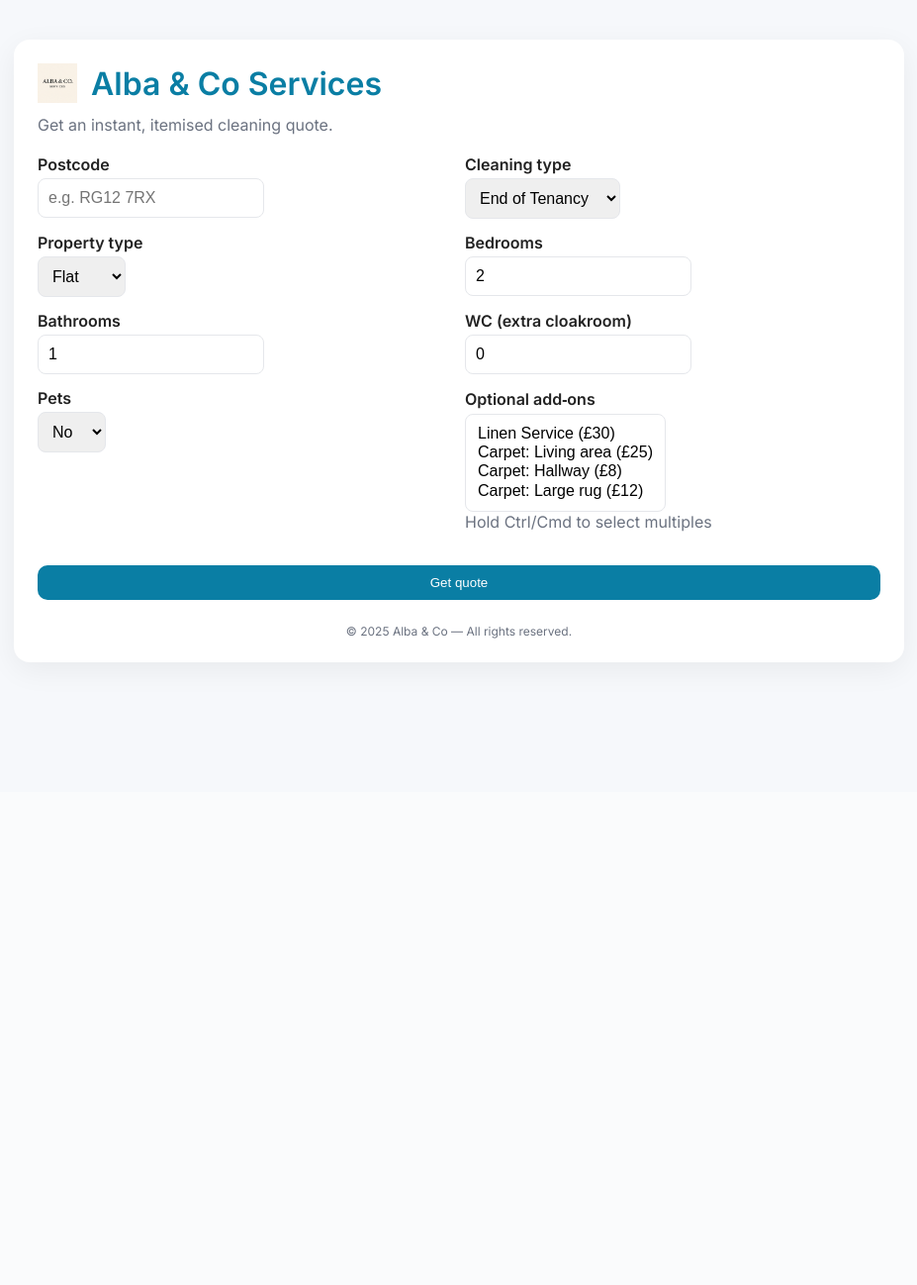
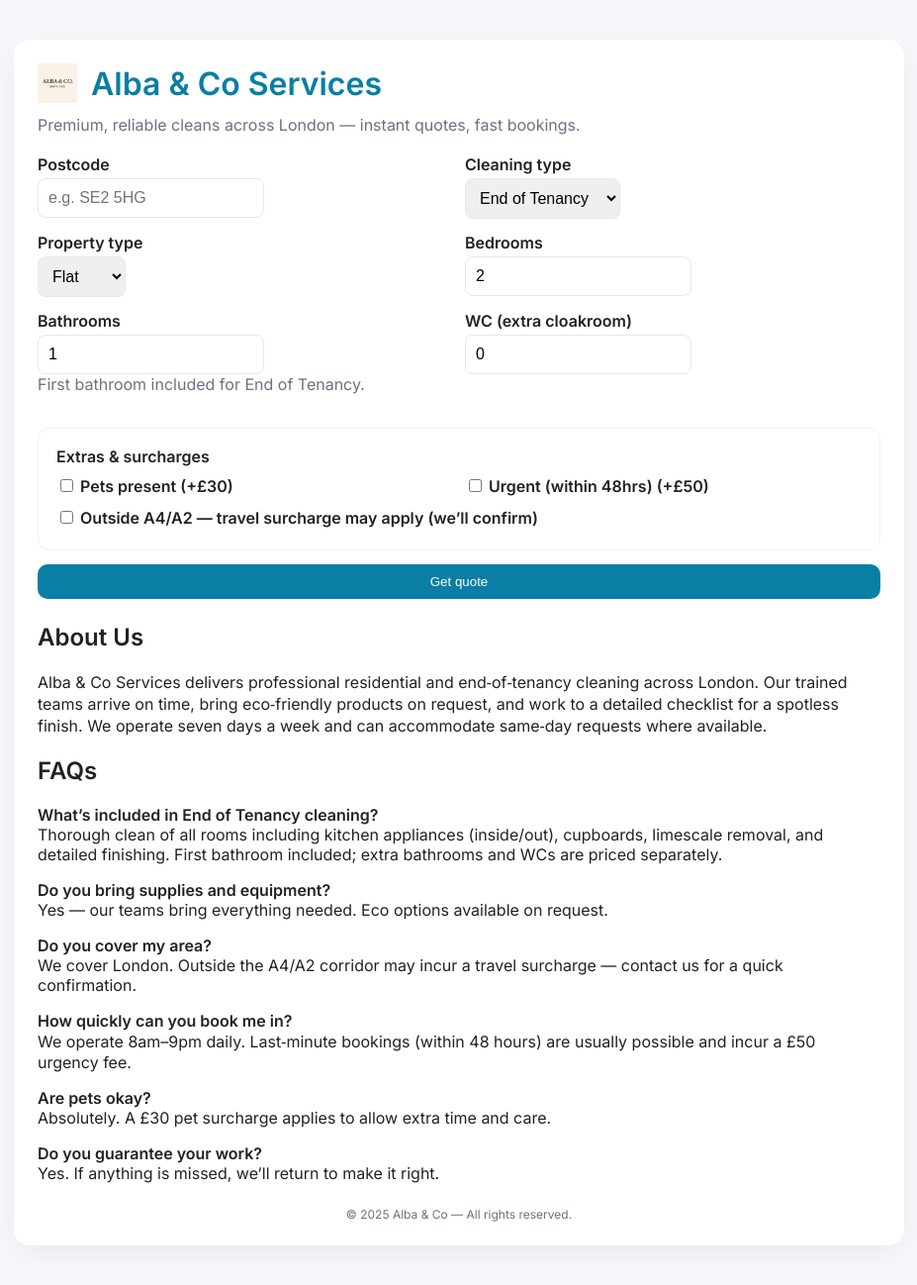
Before and after one commit to sebbarrientos/CleanQuote, a Flask app: page / in a window 1280 px wide. Shown: the whole page at 99% size, without its empty margins (176-1103 px from the left). Before the commit the page ends 673 px from the top, so only its background shows below. Run offline with Flask 3, Linux system fonts and the light colour scheme.

Commit message:
Update index.html

```diff
--- a/templates/index.html
+++ b/templates/index.html
@@ -1,13 +1,13 @@
 {% extends "base.html" %}
-{% block title %}Get a Quote - CleanQuote{% endblock %}
-{% block subtitle %}Get an instant, itemised cleaning quote.{% endblock %}
+{% block title %}Get a Quote – Alba & Co Services{% endblock %}
+{% block subtitle %}Premium, reliable cleans across London — instant quotes, fast bookings.{% endblock %}
 
 {% block body %}
 <form action="/quote" method="POST">
   <div class="row">
     <div>
       <label>Postcode</label>
-      <input name="postcode" required placeholder="e.g. RG12 7RX"/>
+      <input name="postcode" required placeholder="e.g. SE2 5HG"/>
     </div>
     <div>
       <label>Cleaning type</label>
@@ -37,6 +37,7 @@
     <div>
       <label>Bathrooms</label>
       <input name="bathrooms" type="number" min="0" value="1" required/>
+      <div class="sub">First bathroom included for End of Tenancy.</div>
     </div>
     <div>
       <label>WC (extra cloakroom)</label>
@@ -44,23 +45,34 @@
     </div>
   </div>
 
-  <div class="row">
-    <div>
-      <label>Pets</label>
-      <select name="pets"><option>No</option><option>Yes</option></select>
+  <div class="card">
+    <strong>Extras & surcharges</strong>
+    <div class="row" style="margin-top:10px">
+      <label><input type="checkbox" name="pets_flag" value="1"> Pets present (+£30)</label>
+      <label><input type="checkbox" name="urgent_flag" value="1"> Urgent (within 48hrs) (+£50)</label>
     </div>
-    <div>
-      <label>Optional add‑ons</label>
-      <select name="addons" multiple size="4">
-        <option value="linen_service">Linen Service (£30)</option>
-        <option value="carpet_clean_living_area">Carpet: Living area (£25)</option>
-        <option value="carpet_clean_hallway">Carpet: Hallway (£8)</option>
-        <option value="carpet_clean_large_rug">Carpet: Large rug (£12)</option>
-      </select>
-      <div class="sub">Hold Ctrl/Cmd to select multiples</div>
-    </div>
+    <label style="margin-top:8px">
+      <input type="checkbox" name="travel_flag" value="1">
+      Outside A4/A2 — travel surcharge may apply (we’ll confirm)
+    </label>
   </div>
 
   <button class="btn" type="submit">Get quote</button>
 </form>
+
+<!-- Optional: lightweight content to look more complete -->
+<section style="margin-top:24px">
+  <h2>About Us</h2>
+  <p>Alba &amp; Co Services delivers professional residential and end‑of‑tenancy cleaning across London. Our trained teams arrive on time, bring eco‑friendly products on request, and work to a detailed checklist for a spotless finish. We operate seven days a week and can accommodate same‑day requests where available.</p>
+</section>
+
+<section style="margin-top:16px">
+  <h2>FAQs</h2>
+  <p><strong>What’s included in End of Tenancy cleaning?</strong><br>Thorough clean of all rooms including kitchen appliances (inside/out), cupboards, limescale removal, and detailed finishing. First bathroom included; extra bathrooms and WCs are priced separately.</p>
+  <p><strong>Do you bring supplies and equipment?</strong><br>Yes — our teams bring everything needed. Eco options available on request.</p>
+  <p><strong>Do you cover my area?</strong><br>We cover London. Outside the A4/A2 corridor may incur a travel surcharge — contact us for a quick confirmation.</p>
+  <p><strong>How quickly can you book me in?</strong><br>We operate 8am–9pm daily. Last‑minute bookings (within 48 hours) are usually possible and incur a £50 urgency fee.</p>
+  <p><strong>Are pets okay?</strong><br>Absolutely. A £30 pet surcharge applies to allow extra time and care.</p>
+  <p><strong>Do you guarantee your work?</strong><br>Yes. If anything is missed, we’ll return to make it right.</p>
+</section>
 {% endblock %}
```
